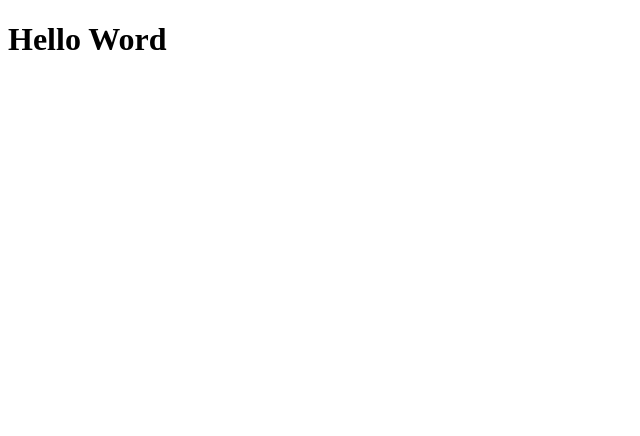
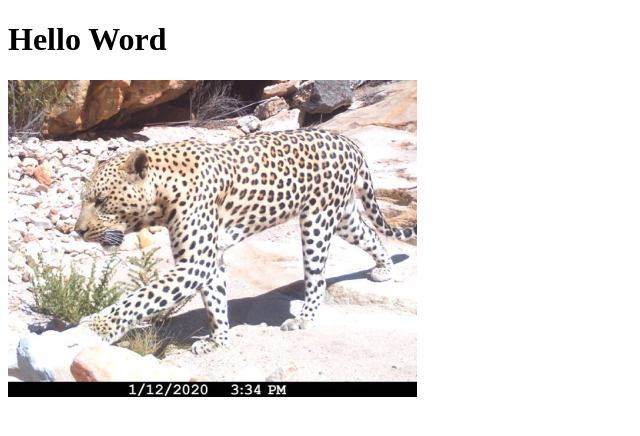
Before and after one commit to vyomeshm/Sanbona, a website: page index.html in a window 1280 px wide. Shown: the whole page, without its empty margins (0-640 px from the left). Drawn offline with Linux system fonts and the light colour scheme.

Commit message:
images folder upleted

```diff
--- a/index.html
+++ b/index.html
@@ -1,12 +1,16 @@
 <!DOCTYPE html>
 <html lang="en">
+
 <head>
     <meta charset="UTF-8">
     <meta http-equiv="X-UA-Compatible" content="IE=edge">
     <meta name="viewport" content="width=device-width, initial-scale=1.0">
     <title>Document</title>
 </head>
+
 <body>
     <h1>Hello Word</h1>
+    <img src="./image/Card-1.jpg" alt="">
 </body>
+
 </html>
```
Also changed, not shown: image/Card-1.jpg (added), image/Card-2.jpg (added), image/Card-3.jpg (added).
